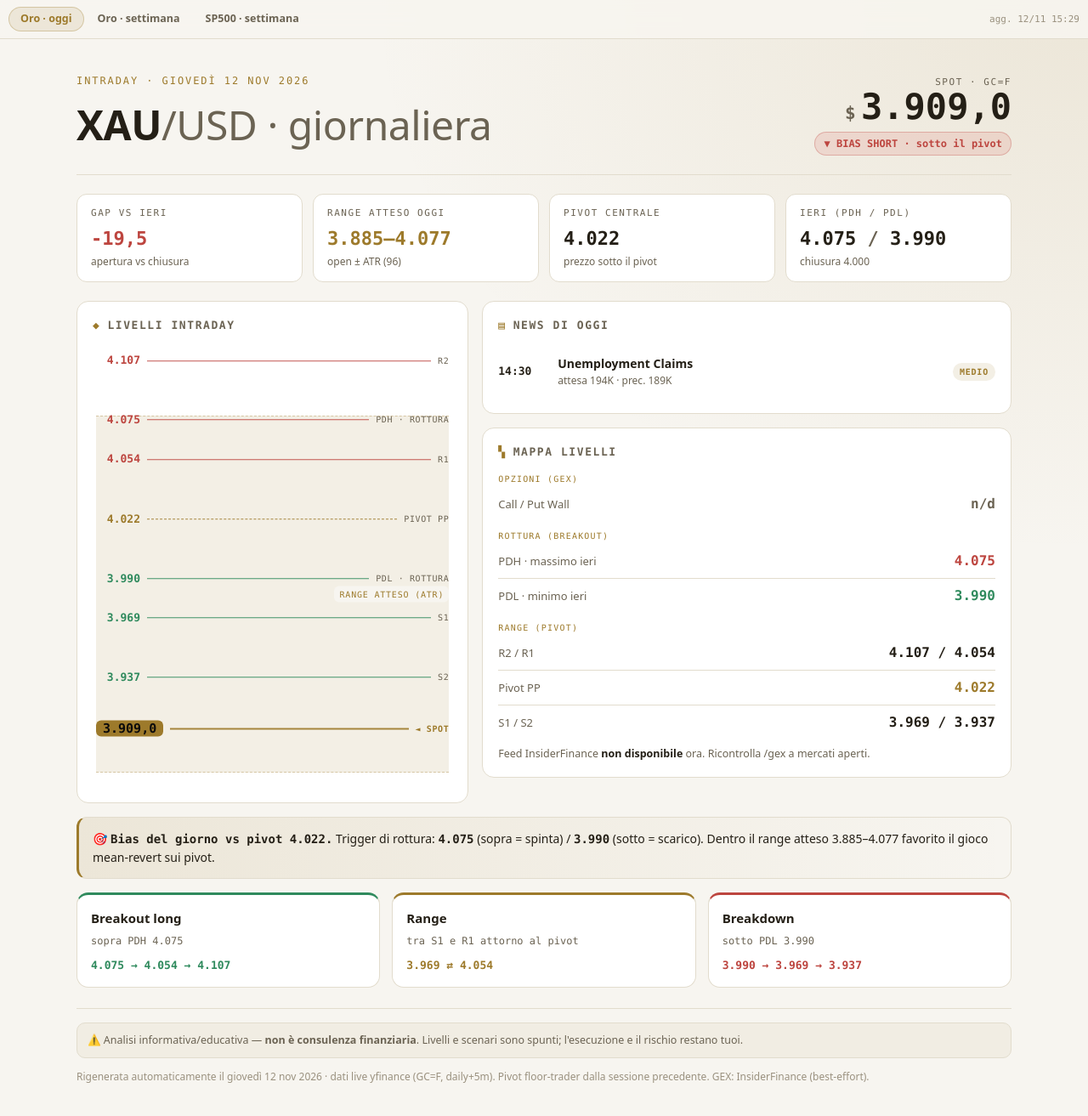
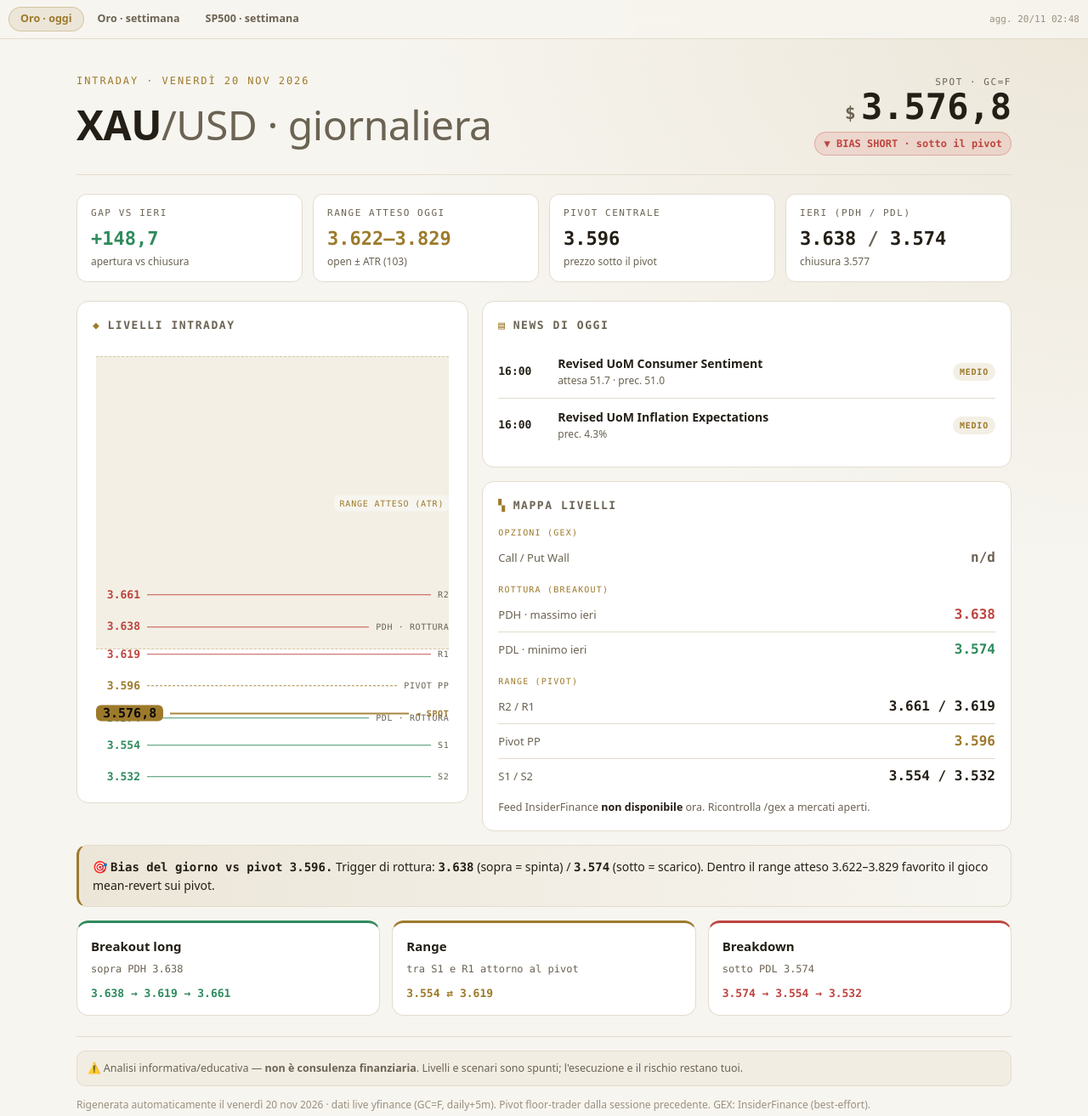
Before and after one commit to Th3Bl4ck/app-dash, a plain HTML site: page public/index.html in a window 1280 px wide. Shown: the whole page at 85% size. Drawn offline with Linux system fonts and the light colour scheme.

Commit message:
chore: rigenera dashboard 2026-11-20 01:49 UTC

```diff
--- a/public/index.html
+++ b/public/index.html
@@ -29,8 +29,8 @@
 </style>
 </head>
 <body>
-<nav class="appnav"><a href="/" aria-current="page">Oro · oggi</a><a href="/xau-weekly.html">Oro · settimana</a><a href="/spx-weekly.html">SP500 · settimana</a><span class="stamp">agg. 12/11 15:29</span></nav>
-<title>XAU intraday — giovedì 12 nov 2026</title>
+<nav class="appnav"><a href="/" aria-current="page">Oro · oggi</a><a href="/xau-weekly.html">Oro · settimana</a><a href="/spx-weekly.html">SP500 · settimana</a><span class="stamp">agg. 20/11 02:48</span></nav>
+<title>XAU intraday — venerdì 20 nov 2026</title>
 <style>
   :root{--bg:#0a0a0b;--surface:#151516;--surface-2:#1e1e20;--border:#2c2c2f;--text:#ececea;--dim:#9a9a97;--faint:#68686a;
     --accent:#c8a24b;--accent-soft:rgba(200,162,75,.13);--up:#3fa372;--up-soft:rgba(63,163,114,.14);--down:#d0554f;--down-soft:rgba(208,85,79,.14);--warn:#e0913f;
@@ -89,40 +89,40 @@
 </style>
 <div class="wrap">
   <header>
-    <div><div class="eyebrow">Intraday · giovedì 12 nov 2026</div><h1>XAU<span class="pair">/USD · giornaliera</span></h1></div>
-    <div class="spotbox"><div class="label">Spot · GC=F</div><div class="spot"><span class="cur">$</span>3.909,0</div><div class="badge down">▼ BIAS SHORT · sotto il pivot</div></div>
+    <div><div class="eyebrow">Intraday · venerdì 20 nov 2026</div><h1>XAU<span class="pair">/USD · giornaliera</span></h1></div>
+    <div class="spotbox"><div class="label">Spot · GC=F</div><div class="spot"><span class="cur">$</span>3.576,8</div><div class="badge down">▼ BIAS SHORT · sotto il pivot</div></div>
   </header>
   <section class="tiles">
-    <div class="tile"><div class="label">Gap vs ieri</div><div class="v neg">-19,5</div><div class="sub">apertura vs chiusura</div></div>
-    <div class="tile"><div class="label">Range atteso oggi</div><div class="v amb">3.885–4.077</div><div class="sub">open ± ATR (96)</div></div>
-    <div class="tile"><div class="label">Pivot centrale</div><div class="v">4.022</div><div class="sub">prezzo sotto il pivot</div></div>
-    <div class="tile"><div class="label">Ieri (PDH / PDL)</div><div class="v">4.075<span style="color:var(--dim)"> / </span>3.990</div><div class="sub">chiusura 4.000</div></div>
+    <div class="tile"><div class="label">Gap vs ieri</div><div class="v pos">+148,7</div><div class="sub">apertura vs chiusura</div></div>
+    <div class="tile"><div class="label">Range atteso oggi</div><div class="v amb">3.622–3.829</div><div class="sub">open ± ATR (103)</div></div>
+    <div class="tile"><div class="label">Pivot centrale</div><div class="v">3.596</div><div class="sub">prezzo sotto il pivot</div></div>
+    <div class="tile"><div class="label">Ieri (PDH / PDL)</div><div class="v">3.638<span style="color:var(--dim)"> / </span>3.574</div><div class="sub">chiusura 3.577</div></div>
   </section>
   <div class="grid">
-    <div class="card"><h2><span class="n">◆</span> Livelli intraday</h2><div class="ladder"><div class="band" style="top:16.0%;height:80.7%"><span class="btag">RANGE ATTESO (ATR)</span></div><div class="lvl res" style="top:3.5%"><span class="px">4.107</span><span class="line"></span><span class="tag">R2</span></div><div class="lvl res" style="top:16.9%"><span class="px">4.075</span><span class="line"></span><span class="tag">PDH · rottura</span></div><div class="lvl res" style="top:25.8%"><span class="px">4.054</span><span class="line"></span><span class="tag">R1</span></div><div class="lvl piv" style="top:39.3%"><span class="px">4.022</span><span class="line"></span><span class="tag">Pivot PP</span></div><div class="lvl sup" style="top:52.8%"><span class="px">3.990</span><span class="line"></span><span class="tag">PDL · rottura</span></div><div class="lvl sup" style="top:61.6%"><span class="px">3.969</span><span class="line"></span><span class="tag">S1</span></div><div class="lvl sup" style="top:75.1%"><span class="px">3.937</span><span class="line"></span><span class="tag">S2</span></div><div class="lvl spot" style="top:86.7%"><span class="px">3.909,0</span><span class="line"></span><span class="tag">◄ SPOT</span></div></div></div>
+    <div class="card"><h2><span class="n">◆</span> Livelli intraday</h2><div class="ladder"><div class="band" style="top:2.5%;height:66.4%"><span class="btag">RANGE ATTESO (ATR)</span></div><div class="lvl res" style="top:56.5%"><span class="px">3.661</span><span class="line"></span><span class="tag">R2</span></div><div class="lvl res" style="top:63.7%"><span class="px">3.638</span><span class="line"></span><span class="tag">PDH · rottura</span></div><div class="lvl res" style="top:69.9%"><span class="px">3.619</span><span class="line"></span><span class="tag">R1</span></div><div class="lvl piv" style="top:77.1%"><span class="px">3.596</span><span class="line"></span><span class="tag">Pivot PP</span></div><div class="lvl sup" style="top:84.3%"><span class="px">3.574</span><span class="line"></span><span class="tag">PDL · rottura</span></div><div class="lvl sup" style="top:90.5%"><span class="px">3.554</span><span class="line"></span><span class="tag">S1</span></div><div class="lvl sup" style="top:97.7%"><span class="px">3.532</span><span class="line"></span><span class="tag">S2</span></div><div class="lvl spot" style="top:83.3%"><span class="px">3.576,8</span><span class="line"></span><span class="tag">◄ SPOT</span></div></div></div>
     <div style="display:flex;flex-direction:column;gap:16px">
-      <div class="card"><h2><span class="n">▤</span> News di oggi</h2><div class="ev"><div class="day"><b>14:30</b></div><div class="ttl">Unemployment Claims<small>attesa 194K · prec. 189K</small></div><span class="imp md">Medio</span></div></div>
+      <div class="card"><h2><span class="n">▤</span> News di oggi</h2><div class="ev"><div class="day"><b>16:00</b></div><div class="ttl">Revised UoM Consumer Sentiment<small>attesa 51.7 · prec. 51.0</small></div><span class="imp md">Medio</span></div><div class="ev"><div class="day"><b>16:00</b></div><div class="ttl">Revised UoM Inflation Expectations<small>prec. 4.3%</small></div><span class="imp md">Medio</span></div></div>
       <div class="card"><h2><span class="n">▚</span> Mappa livelli</h2>
         <div class="grp"><div class="lab">Opzioni (GEX)</div><div class="kv"><span class="k">Call / Put Wall</span><span class="v" style="color:var(--dim)">n/d</span></div></div>
         <div class="grp"><div class="lab">Rottura (breakout)</div>
-          <div class="kv"><span class="k">PDH · massimo ieri</span><span class="v" style="color:var(--down)">4.075</span></div>
-          <div class="kv"><span class="k">PDL · minimo ieri</span><span class="v" style="color:var(--up)">3.990</span></div></div>
+          <div class="kv"><span class="k">PDH · massimo ieri</span><span class="v" style="color:var(--down)">3.638</span></div>
+          <div class="kv"><span class="k">PDL · minimo ieri</span><span class="v" style="color:var(--up)">3.574</span></div></div>
         <div class="grp"><div class="lab">Range (pivot)</div>
-          <div class="kv"><span class="k">R2 / R1</span><span class="v">4.107 / 4.054</span></div>
-          <div class="kv"><span class="k">Pivot PP</span><span class="v" style="color:var(--accent)">4.022</span></div>
-          <div class="kv"><span class="k">S1 / S2</span><span class="v">3.969 / 3.937</span></div></div>
+          <div class="kv"><span class="k">R2 / R1</span><span class="v">3.661 / 3.619</span></div>
+          <div class="kv"><span class="k">Pivot PP</span><span class="v" style="color:var(--accent)">3.596</span></div>
+          <div class="kv"><span class="k">S1 / S2</span><span class="v">3.554 / 3.532</span></div></div>
         <div class="gexnote">Feed InsiderFinance <b>non disponibile</b> ora. Ricontrolla /gex a mercati aperti.</div></div>
     </div>
   </div>
-  <div class="hero">🎯 <b>Bias del giorno vs pivot 4.022.</b> Trigger di rottura: <b>4.075</b> (sopra = spinta) / <b>3.990</b> (sotto = scarico). Dentro il range atteso 3.885–4.077 favorito il gioco mean-revert sui pivot.</div>
+  <div class="hero">🎯 <b>Bias del giorno vs pivot 3.596.</b> Trigger di rottura: <b>3.638</b> (sopra = spinta) / <b>3.574</b> (sotto = scarico). Dentro il range atteso 3.622–3.829 favorito il gioco mean-revert sui pivot.</div>
   <div class="scen">
-    <div class="sc up"><h3>Breakout long</h3><div class="trig">sopra PDH 4.075</div><div class="path">4.075 → 4.054 → 4.107</div></div>
-    <div class="sc range"><h3>Range</h3><div class="trig">tra S1 e R1 attorno al pivot</div><div class="path">3.969 ⇄ 4.054</div></div>
-    <div class="sc down"><h3>Breakdown</h3><div class="trig">sotto PDL 3.990</div><div class="path">3.990 → 3.969 → 3.937</div></div>
+    <div class="sc up"><h3>Breakout long</h3><div class="trig">sopra PDH 3.638</div><div class="path">3.638 → 3.619 → 3.661</div></div>
+    <div class="sc range"><h3>Range</h3><div class="trig">tra S1 e R1 attorno al pivot</div><div class="path">3.554 ⇄ 3.619</div></div>
+    <div class="sc down"><h3>Breakdown</h3><div class="trig">sotto PDL 3.574</div><div class="path">3.574 → 3.554 → 3.532</div></div>
   </div>
   <footer>
     <div class="disc">⚠️ Analisi informativa/educativa — <b>non è consulenza finanziaria</b>. Livelli e scenari sono spunti; l'esecuzione e il rischio restano tuoi.</div>
-    Rigenerata automaticamente il giovedì 12 nov 2026 · dati live yfinance (GC=F, daily+5m). Pivot floor-trader dalla sessione precedente. GEX: InsiderFinance (best-effort).
+    Rigenerata automaticamente il venerdì 20 nov 2026 · dati live yfinance (GC=F, daily+5m). Pivot floor-trader dalla sessione precedente. GEX: InsiderFinance (best-effort).
   </footer>
 </div>
 <script>
```
Also changed, not shown: public/spx-weekly.html (+17 -17 lines), public/xau-weekly.html (+15 -15 lines).
